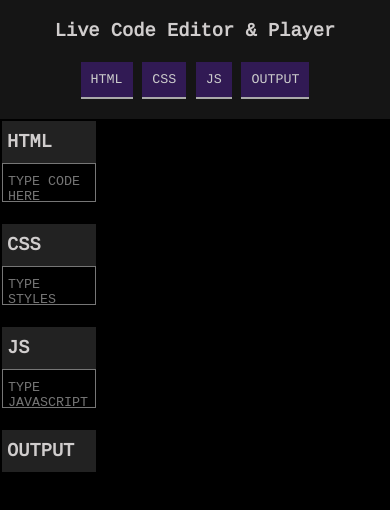
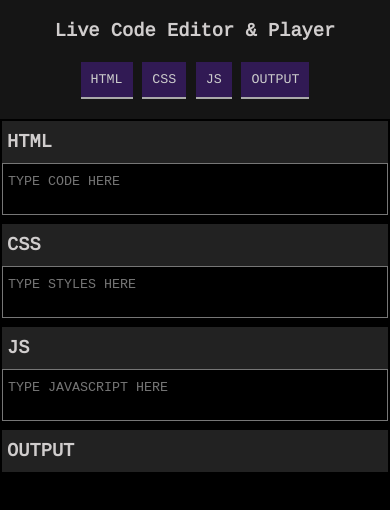
Before and after one commit to asbhogal/jQuery-Code-Player-Project, a plain HTML site: page index.html in a window 390 px wide. Drawn offline with Linux system fonts and the light colour scheme.

Commit message:
adjusted responsive

```diff
--- a/partials/_responsive.scss
+++ b/partials/_responsive.scss
@@ -1,8 +1,9 @@
 @media (max-width: 1000px) {
-    #wrapper {
-        width: auto;
-        #coding-sections {
-            flex-direction: column !important;
-        }
+    #wrapper,
+    #coding-sections {
+        display: block !important;
+    }
+    .code-section {
+        width: auto !important;
     }
 }
```
Also changed, not shown: dist/style.css, 1 other file.
